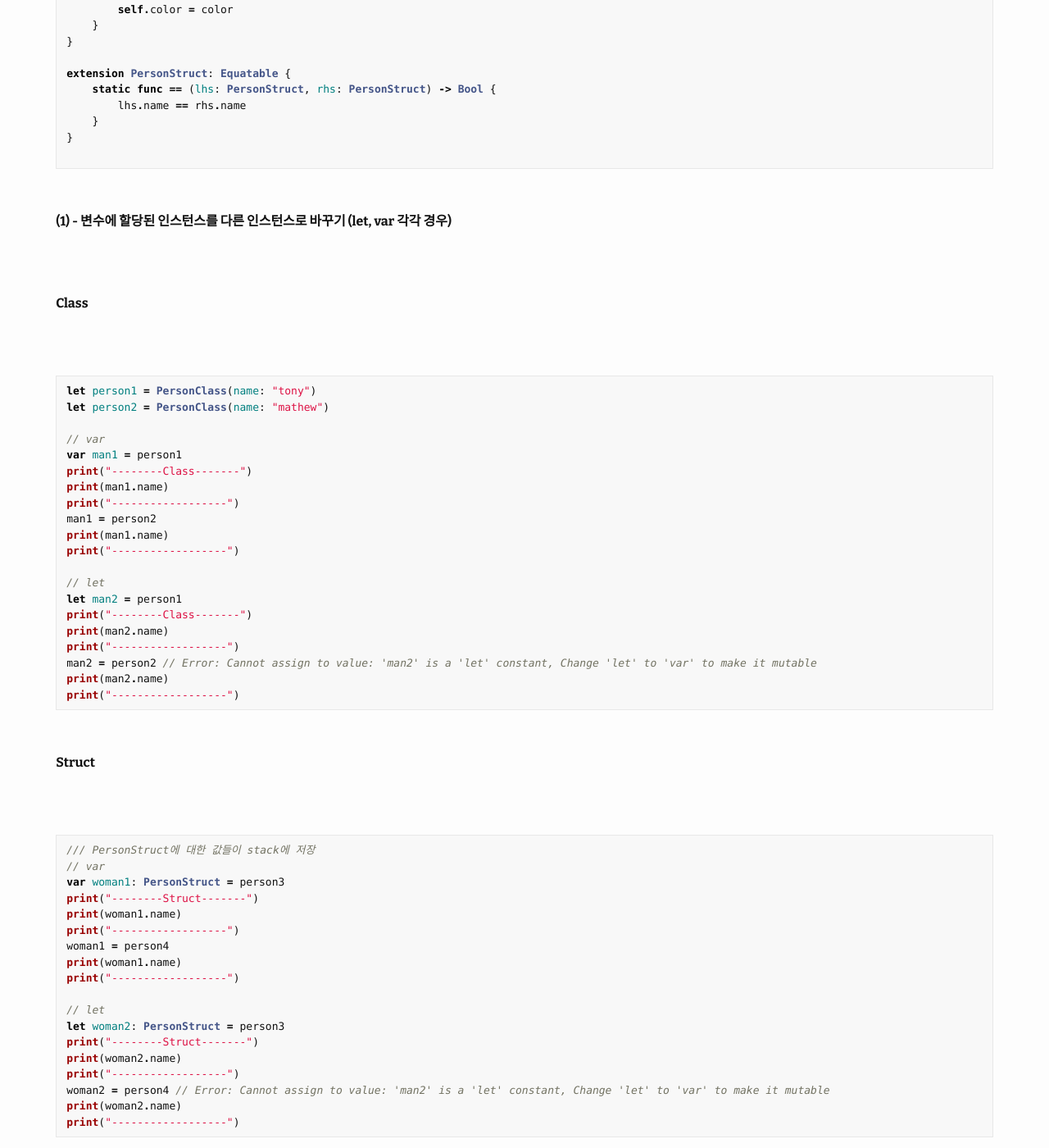
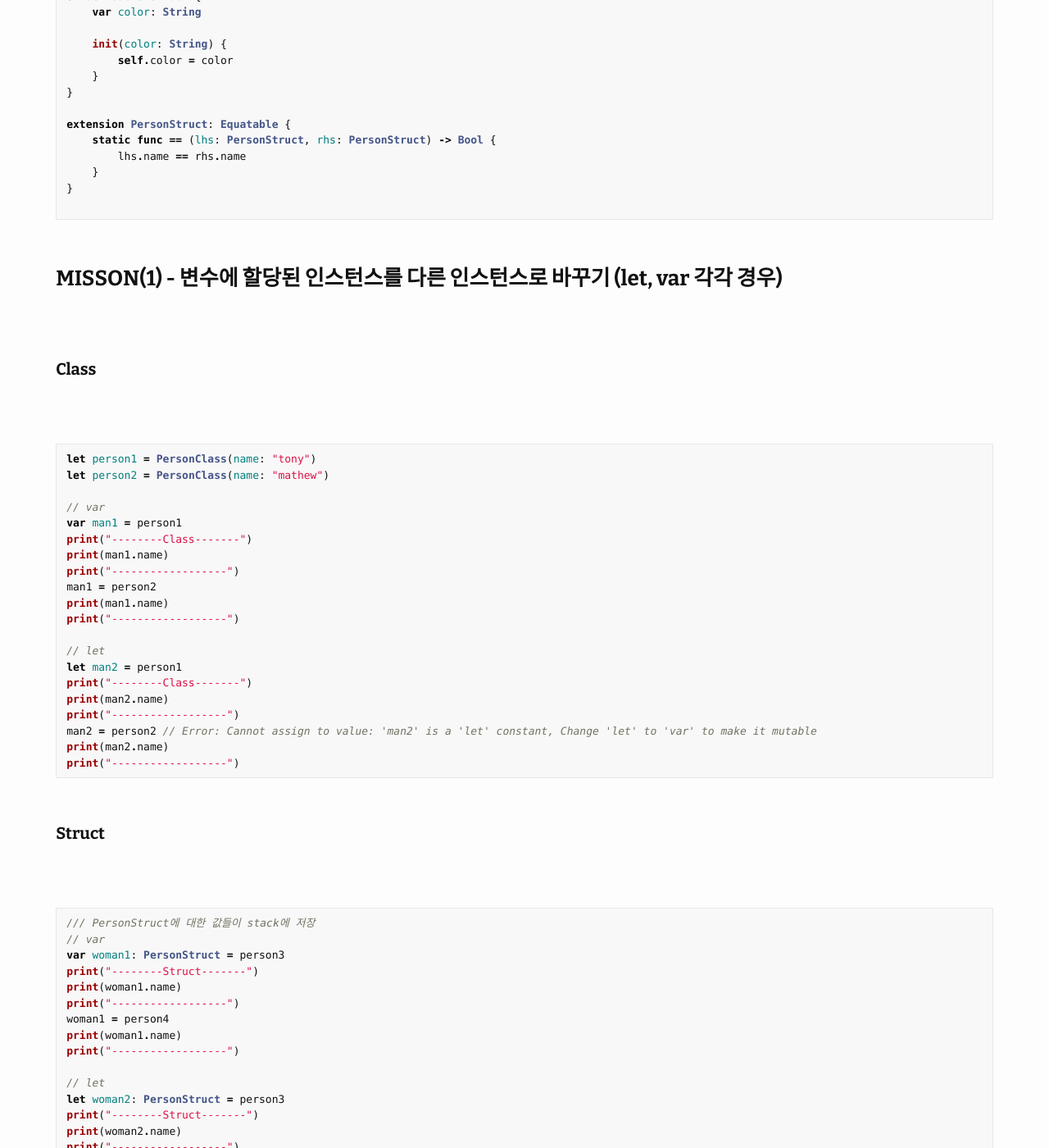
Before and after one commit to sanghun0724/sanghun0724.github.io, a Jekyll site: the page built from _posts/2023-09-27-Mutation In Swift.md, in a window 1280 px wide and 1400 px high, scrolled down 1824 px. Shown: the whole window at 82% size. Built offline with Jekyll 4.4.1, drawn with Linux system fonts in a browser that asks for light colours; some of the changed text lies outside the part shown.

Commit message:
[git blog] [ upload post: 2023-09-27-Mutation In Swift ]

````diff
--- a/_posts/2023-09-27-Mutation In Swift.md
+++ b/_posts/2023-09-27-Mutation In Swift.md
@@ -4,7 +4,9 @@ layout: post
 ---
 <br/>
 
- ## Mutation<br>
+## Mutation
+
+<br>
 > : 어떤 것의 형태나 구조의 변화
 
 <br>
@@ -97,12 +99,12 @@ extension PersonStruct: Equatable {
 <br>
 
 
-**(1) - 변수에 할당된 인스턴스를 다른 인스턴스로 바꾸기 (let, var 각각 경우)**
+### **MISSON(1) - 변수에 할당된 인스턴스를 다른 인스턴스로 바꾸기 (let, var 각각 경우)**
 
 <br>
 <br>
 
-**Class**
+#### **Class**
 
 <br>
 <br>
@@ -132,7 +134,7 @@ print("------------------")
 
 <br>
 
-**Struct**
+#### **Struct**
 
 <br>
 <br>
@@ -172,12 +174,12 @@ weak let weakMan = PersonClass(name: "weakMan")
 <br>
 <br>
 
-**(2) - 할당된 인스턴스의 프로퍼티 값 바꾸기 (let, var 각각 경우)**
+### **MISSON(2) - 할당된 인스턴스의 프로퍼티 값 바꾸기 (let, var 각각 경우)**
 
 <br>
 <br>
 
-**Class**
+#### **Class**
 
 <br>
 
@@ -203,7 +205,7 @@ print("------------------")
 ```
 <br>
 
-**결과:**
+#### **결과:**
 <br>
 
 ```
@@ -223,7 +225,7 @@ Class의 경우, 프로퍼티를 let과 var 둘다 변경이 가능하다. 어
 <br>
 <br>
 
-**Struct**
+#### **Struct**
 
 <br>
 ```swift
@@ -255,7 +257,7 @@ Class와 다르게 참조형태가 아닌, 값 자체들을 (주로) Stack에
 <br>
 
 ## Struct with var<br>
-
+<br>
 `var struct` 같은 경우는 해당 값들이 정말 변경 되는 것일까? 결론을 먼저 말하자면 "논리적으로 값타입은 Immutable하다"가 맞다.
 <br>
 
````
